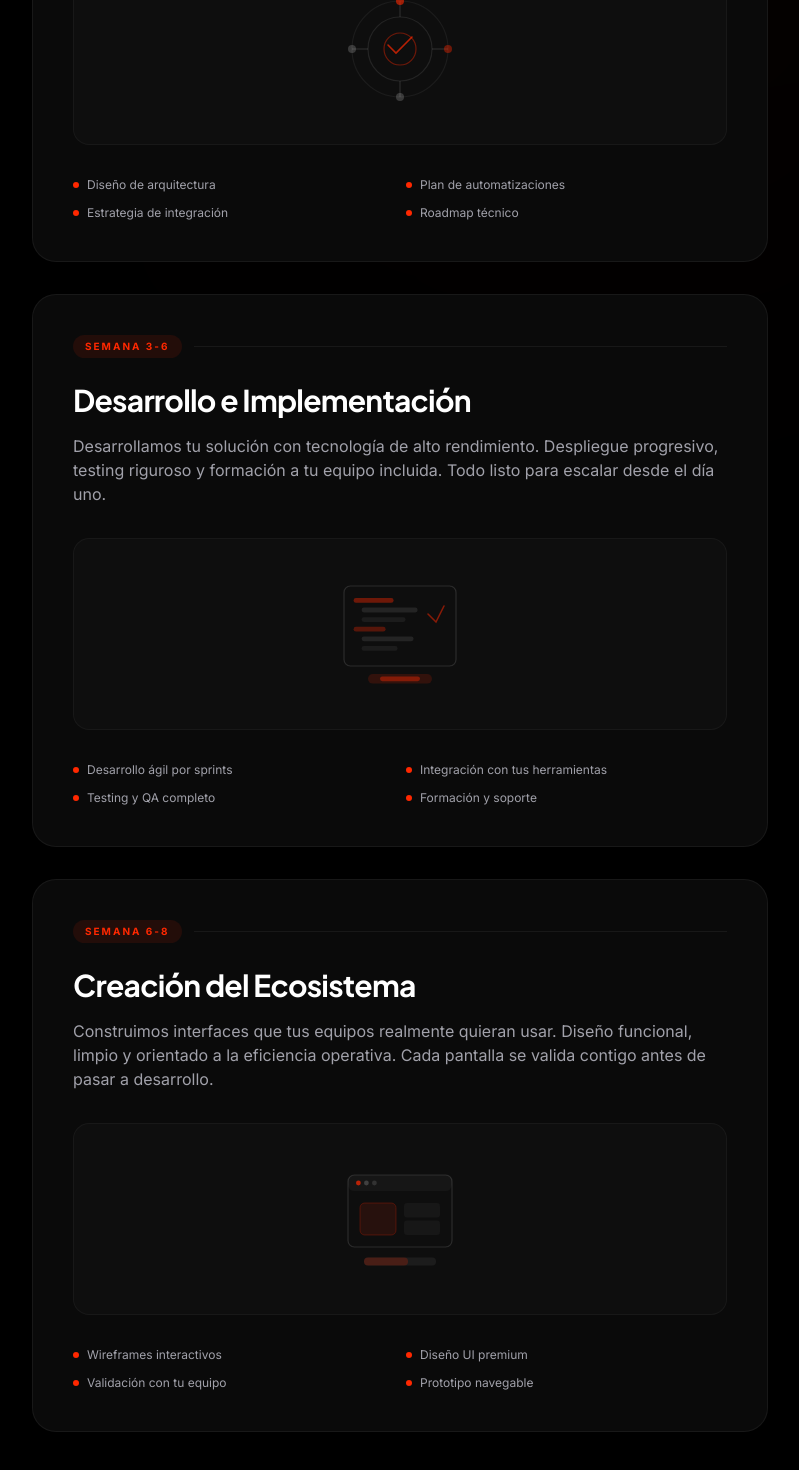
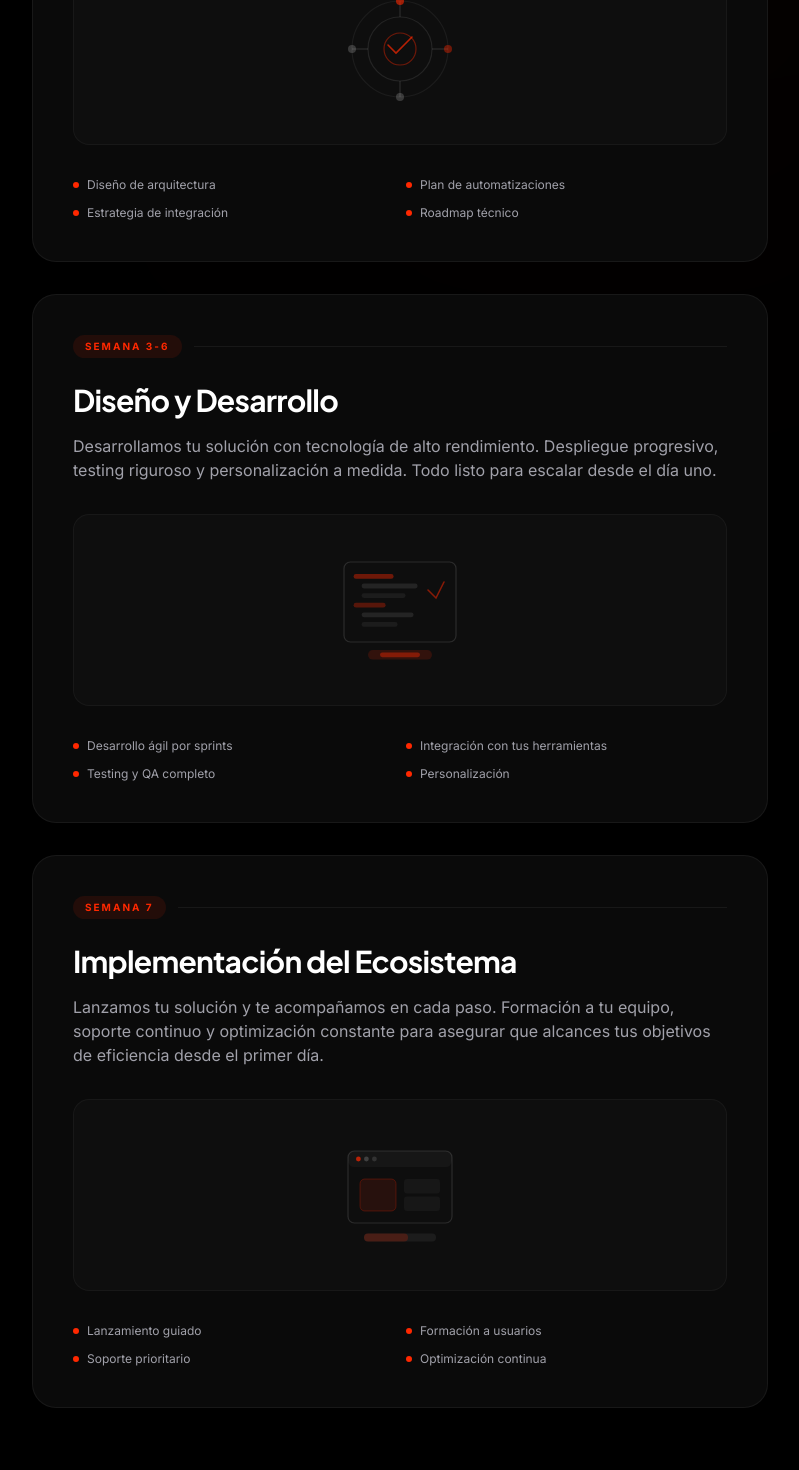
Before and after one commit to grupograndir/grupo-grandir-web, a React (Vite) app: page / in a window 1280 px wide. Shown: the part 6359-7829 px from the top of the page, without its empty margins (424-1223 px from the left). Built offline with nearby package versions, Linux system fonts and the light colour scheme.

Commit message:
content: Update Methodology steps 3 and 4 — Diseño y Desarrollo, Implementación del Ecosistema

```diff
--- a/src/components/Methodology.jsx
+++ b/src/components/Methodology.jsx
@@ -52,9 +52,9 @@ const steps = [
         id: 3,
         label: 'Proceso de Desarrollo',
         timeline: 'Semana 3-6',
-        title: 'Desarrollo e Implementación',
-        description: 'Desarrollamos tu solución con tecnología de alto rendimiento. Despliegue progresivo, testing riguroso y formación a tu equipo incluida. Todo listo para escalar desde el día uno.',
-        features: ['Desarrollo ágil por sprints', 'Integración con tus herramientas', 'Testing y QA completo', 'Formación y soporte'],
+        title: 'Diseño y Desarrollo',
+        description: 'Desarrollamos tu solución con tecnología de alto rendimiento. Despliegue progresivo, testing riguroso y personalización a medida. Todo listo para escalar desde el día uno.',
+        features: ['Desarrollo ágil por sprints', 'Integración con tus herramientas', 'Testing y QA completo', 'Personalización'],
         icon: (
             <svg className="w-full h-full" viewBox="0 0 200 200" fill="none">
                 <rect x="30" y="40" width="140" height="100" rx="8" stroke="currentColor" strokeWidth="1.5" opacity="0.2" />
@@ -72,11 +72,11 @@ const steps = [
     },
     {
         id: 4,
-        label: 'Proceso de Diseño',
-        timeline: 'Semana 6-8',
-        title: 'Creación del Ecosistema',
-        description: 'Construimos interfaces que tus equipos realmente quieran usar. Diseño funcional, limpio y orientado a la eficiencia operativa. Cada pantalla se valida contigo antes de pasar a desarrollo.',
-        features: ['Wireframes interactivos', 'Diseño UI premium', 'Validación con tu equipo', 'Prototipo navegable'],
+        label: 'Proceso de Implementación',
+        timeline: 'Semana 7',
+        title: 'Implementación del Ecosistema',
+        description: 'Lanzamos tu solución y te acompañamos en cada paso. Formación a tu equipo, soporte continuo y optimización constante para asegurar que alcances tus objetivos de eficiencia desde el primer día.',
+        features: ['Lanzamiento guiado', 'Formación a usuarios', 'Soporte prioritario', 'Optimización continua'],
         icon: (
             <svg className="w-full h-full" viewBox="0 0 200 200" fill="none">
                 <rect x="35" y="45" width="130" height="90" rx="8" stroke="currentColor" strokeWidth="1.5" opacity="0.2" />
```
